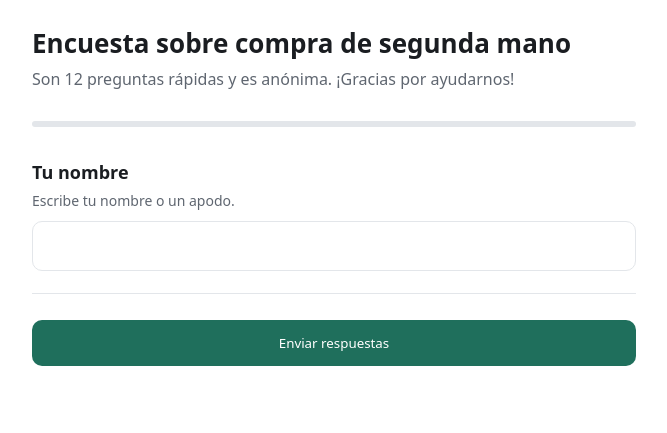
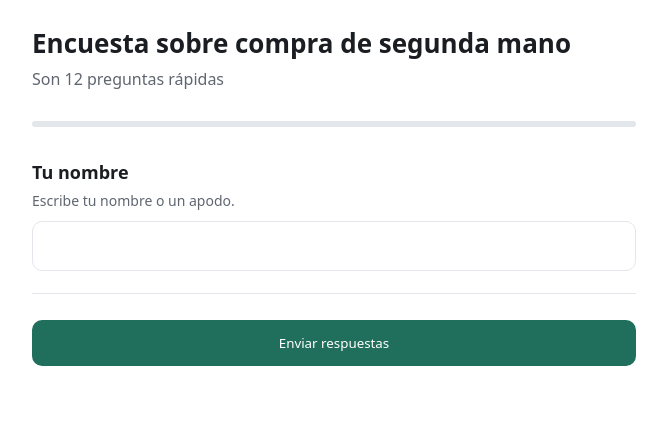
Before and after one commit to florianboss123/web-threadbare, a plain HTML site: page index.html in a window 1280 px wide. Shown: the whole page, without its empty margins (306-973 px from the left). Drawn offline with Linux system fonts and the light colour scheme.

Commit message:
Update index.html

```diff
--- a/index.html
+++ b/index.html
@@ -41,7 +41,7 @@ button:disabled{opacity:.6}
 <body>
 <main>
 <h1>Encuesta sobre compra de segunda mano</h1>
-<p class="sub">Son 12 preguntas rápidas y es anónima. ¡Gracias por ayudarnos!</p>
+<p class="sub">Son 12 preguntas rápidas</p>
 <div class="bar"><div><i id="pb"></i></div></div>
 <section class="q" id="nm"><h2>Tu nombre</h2><p class="hint">Escribe tu nombre o un apodo.</p><input id="nombre" type="text" maxlength="60" autocomplete="given-name"></section>
 <form id="f" onsubmit="return false"></form>
```
